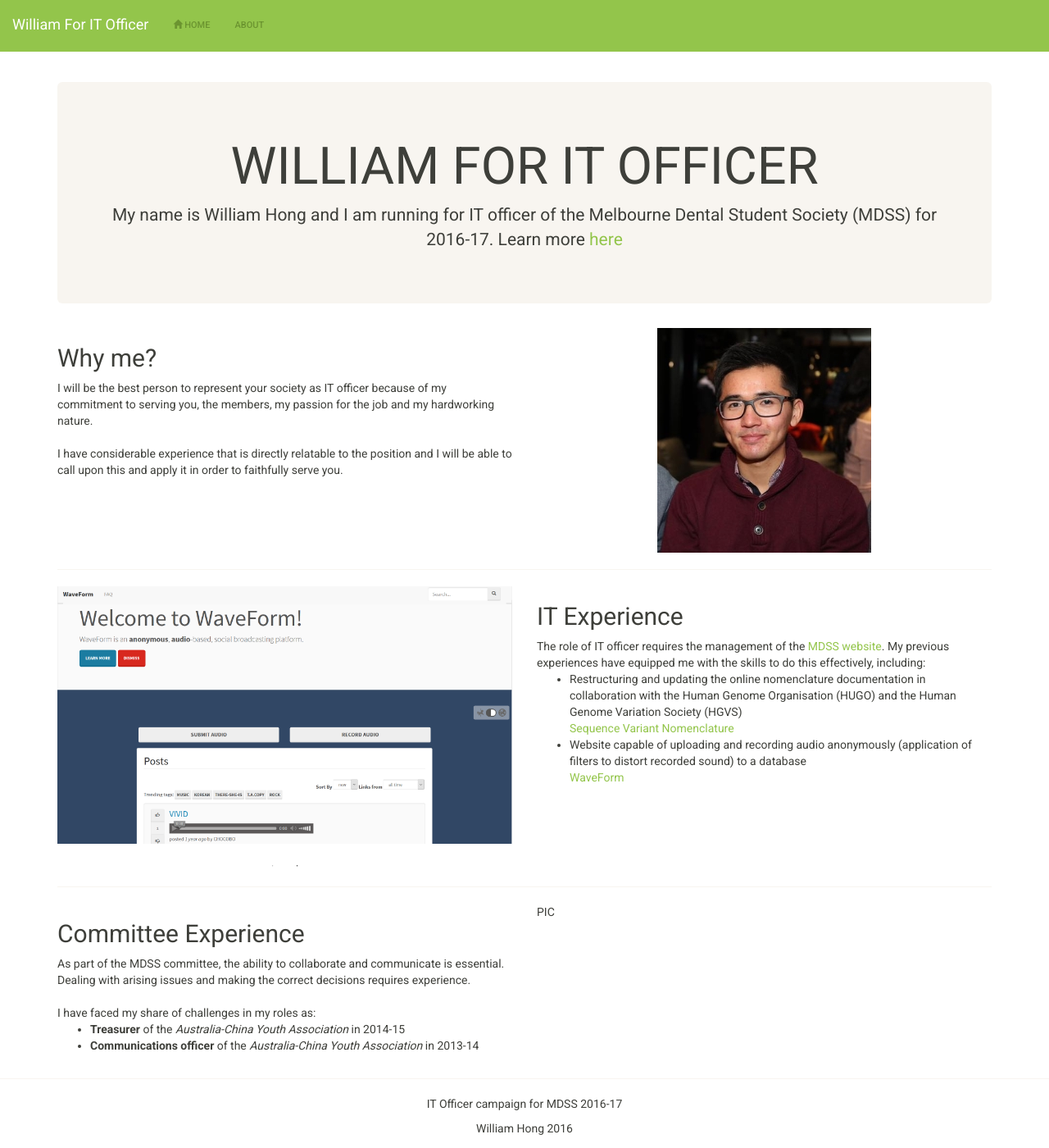
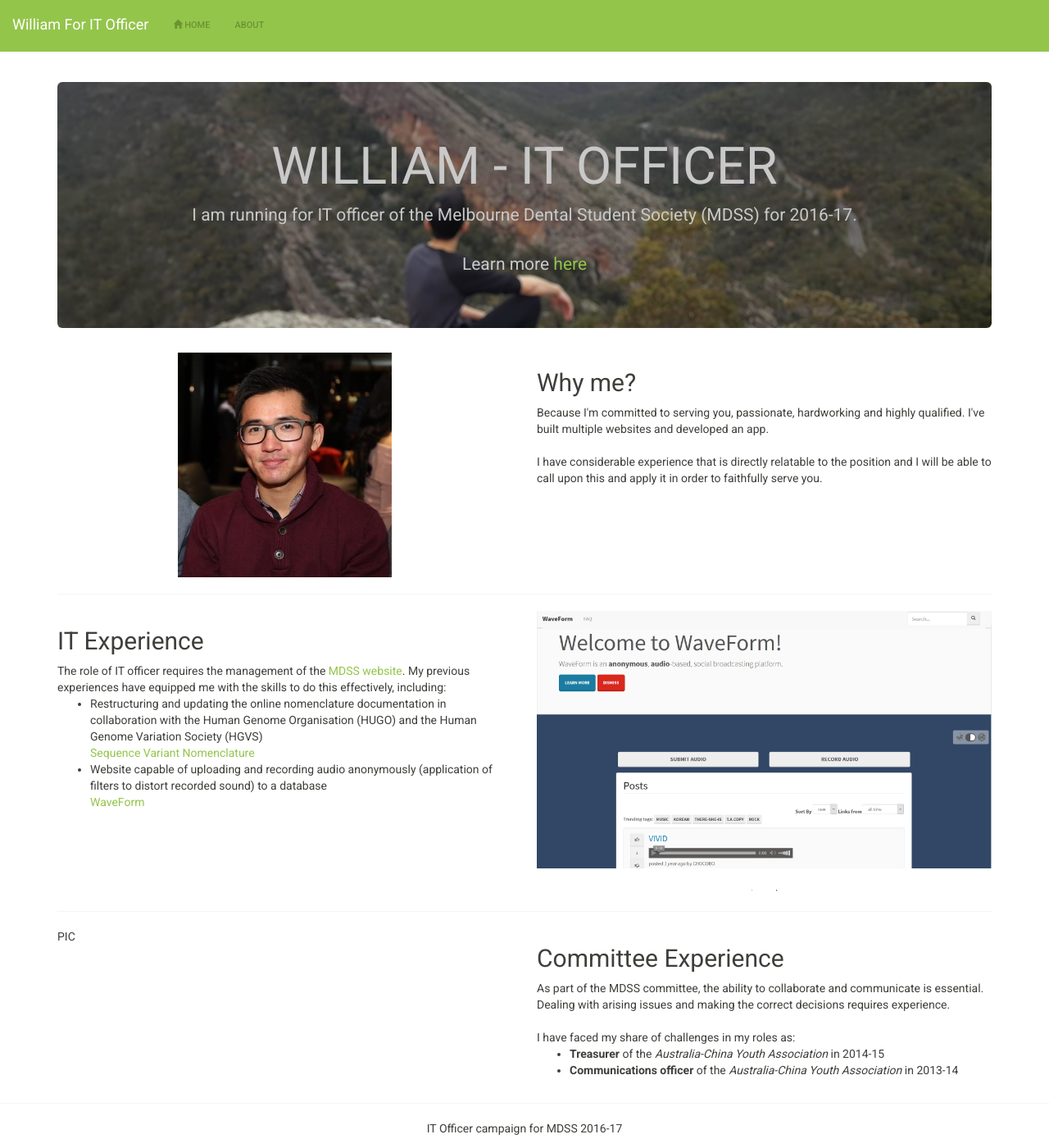
Before and after one commit to williamOP/WilliamForITOfficer, a Jekyll site: the page built from index.html, in a window 1280 px wide and 1400 px high. Shown: the whole window at 82% size. Built offline with Jekyll 4.4.1, drawn with Linux system fonts in a browser that asks for light colours; nearby versions of some CDN libraries; some web fonts are replaced; library files that are not in the unit come from our copies.

Commit message:
added jumbotron pic

```diff
--- a/css/main.css
+++ b/css/main.css
@@ -1,5 +1,11 @@
 .marginTop {
     margin-top: 100px;
+}
+
+.jumbotron {
+    background-size: cover;
+    background-position: center;
+    color: #c9c9c9 !important;
 }
 
 /*body {
--- a/index.html
+++ b/index.html
@@ -3,28 +3,48 @@ layout: default
 main: true
 ---
 
-<div class="jumbotron text-center">
-    <h1>WILLIAM FOR IT OFFICER</h1>
-    <p>My name is William Hong and I am running for IT officer of the Melbourne Dental Student Society (MDSS) for 2016-17. Learn more <a href="{{ baseurl }}/about">here</a></p>
+<div class="jumbotron text-center" style='background-image: url("{{site.baseurl}}/assets/cover.jpg")';>
+    <h1>WILLIAM - IT OFFICER</h1>
+    <p>
+        I am running for IT officer of the Melbourne Dental Student Society (MDSS) for 2016-17.
+        <br><br>
+        Learn more <a href="{{ baseurl }}/about">here</a>
+    </p>
 </div>
 
 <div class="row">
+    <div class="col-xs-6">
+        <img src="{{site.baseurl}}/assets/William.jpg" alt="William" class="img-responsive center-block">
+    </div>
+
     <div class="col-xs-6 center-block">
         <h2>Why me?</h2>
-        I will be the best person to represent your society as IT officer because of my commitment to serving you, the members, my passion for the job and my hardworking nature.
+        Because I'm committed to serving you, passionate, hardworking and highly qualified. I've built multiple websites and developed an app.
         <br><br>
         I have considerable experience that is directly relatable to the position and I will be able to call upon this and apply it in order to faithfully serve you.
-    </div>
-
-    <div class="col-xs-6">
-        <img src="{{site.baseurl}}/assets/William.jpg" alt="William" class="img-responsive center-block">
     </div>
 </div>
 
 <hr>
 
 <div class="row">
-    <div class="col-xs-6">
+    <div class="col-sm-4 col-md-6">
+        <h2>IT Experience</h2>
+
+        The role of IT officer requires the management of the <a href="https://mdss.org.au/">MDSS website</a>. My previous experiences have equipped me with the skills to do this effectively, including:
+        <ul>
+            <li>
+                Restructuring and updating the online nomenclature documentation in collaboration with the Human Genome Organisation (HUGO) and the Human Genome Variation Society (HGVS)
+            </li>
+            <ul class="list-unstyled"><li><a href="http://varnomen.hgvs.org/">Sequence Variant Nomenclature</a></li></ul>
+            <li>
+                Website capable of uploading and recording audio anonymously (application of filters to distort recorded sound) to a database
+            </li>
+            <ul class="list-unstyled"><li><a href="http://waveform-906.appspot.com/">WaveForm</a></li></ul>
+        </ul>
+    </div>
+
+    <div class="col-sm-8 col-md-6">
         <div class="carousel">
             <div>
                 <a href="http://varnomen.hgvs.org/">
@@ -38,28 +58,15 @@ main: true
             </div>
         </div>
     </div>
-
-    <div class="col-xs-6">
-        <h2>IT Experience</h2>
-
-        The role of IT officer requires the management of the <a href="https://mdss.org.au/">MDSS website</a>. My previous experiences have equipped me with the skills to do this effectively, including:
-        <ul>
-            <li>
-                Restructuring and updating the online nomenclature documentation in collaboration with the Human Genome Organisation (HUGO) and the Human Genome Variation Society (HGVS)
-            </li>
-            <ul class="list-unstyled"><li><a href="http://varnomen.hgvs.org/">Sequence Variant Nomenclature</a></li></ul>
-            <li>
-                Website capable of uploading and recording audio anonymously (application of filters to distort recorded sound) to a database
-            </li>
-            <ul class="list-unstyled"><li><a href="http://waveform-906.appspot.com/">WaveForm</a></li></ul>
-        </ul>
-
-    </div>
 </div>
 
 <hr>
 
 <div class="row">
+    <div class="col-xs-6">
+        PIC
+    </div>
+
     <div class="col-xs-6">
         <h2>Committee Experience</h2>
         As part of the MDSS committee, the ability to collaborate and communicate is essential. Dealing with arising issues and making the correct decisions requires experience.
@@ -74,10 +81,6 @@ main: true
             </li>
         </ul>
     </div>
-
-    <div class="col-xs-6">
-        PIC
-    </div>
 </div>
 
 </div>
```
Also changed, not shown: assets/cover.jpg (added).
